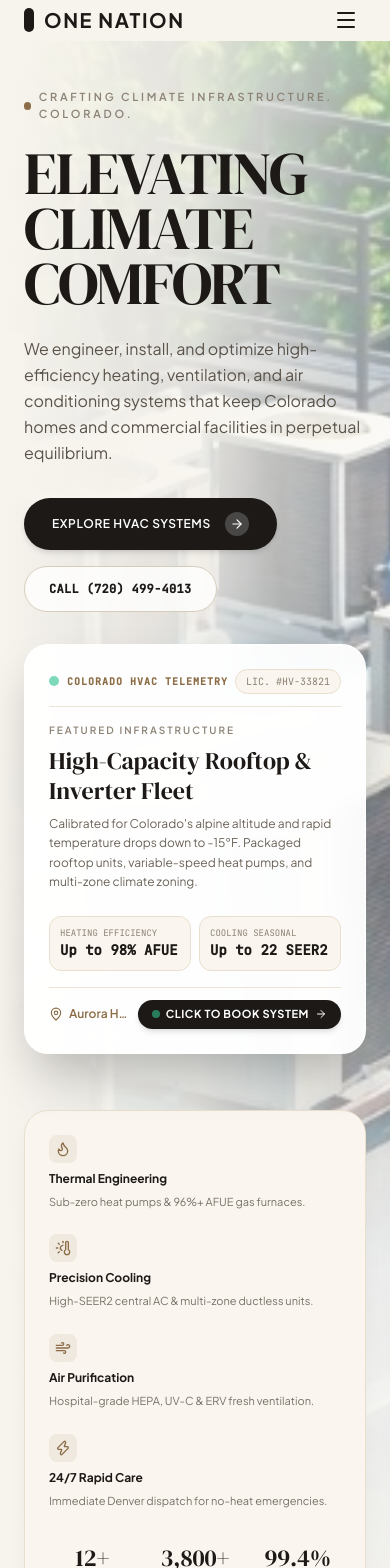
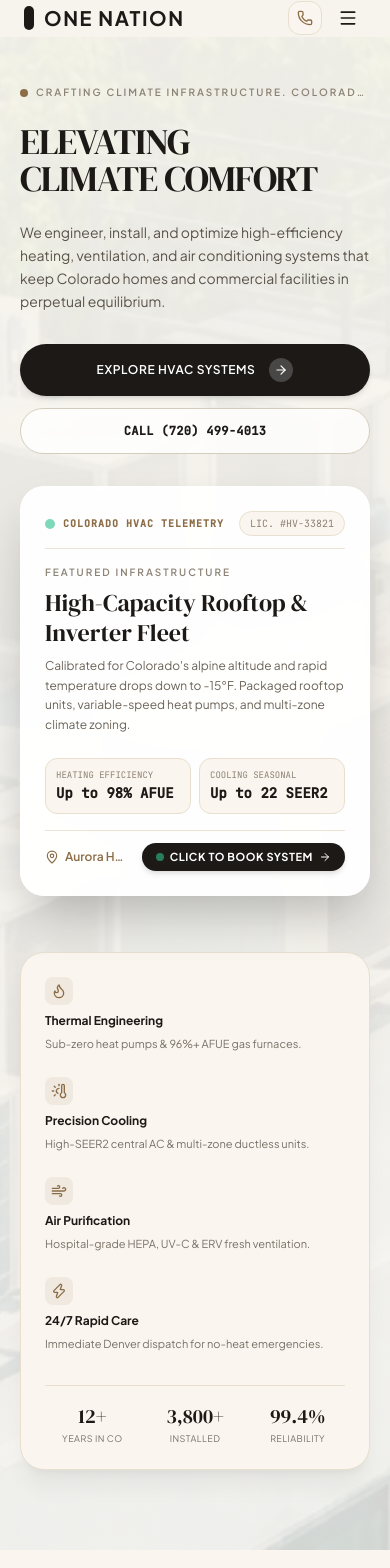
Before and after one commit to Muneeb850/HVAC, a React (Vite) app: page / in a window 390 px wide. Shown: the top 1568 px of the page. Built offline with nearby package versions, Linux system fonts and the light colour scheme; the HTML template or start-up script is replaced by a standard one.

Commit message:
Optimize responsive layout and lock color scheme for mobile devices

```diff
--- a/src/App.jsx
+++ b/src/App.jsx
@@ -16,7 +16,7 @@ export default function App() {
   const [modalInitialData, setModalInitialData] = useState(null);
   const [soundEnabled, setSoundEnabled] = useState(true);
   const [activeSymptom, setActiveSymptom] = useState(null);
-  const [currentTheme, setCurrentTheme] = useState('gold'); // 'gold' | 'onenation' | 'emerald' | 'nordic' | 'steel'
+  const [currentTheme, setCurrentTheme] = useState('nordic'); // 'nordic' default warm alabaster & terracotta stone
 
   useEffect(() => {
     document.documentElement.setAttribute('data-theme', currentTheme);
--- a/src/components/FinancingGuarantee.jsx
+++ b/src/components/FinancingGuarantee.jsx
@@ -10,8 +10,8 @@ export default function FinancingGuarantee({ playAudioClick }) {
       <div className="max-w-7xl mx-auto px-6 lg:px-10">
 
         {/* Financing Banner Card */}
-        <div className="rounded-3xl bg-[#1C1917] text-white p-8 sm:p-12 shadow-2xl relative overflow-hidden mb-20">
-          <div className="absolute top-0 right-0 w-96 h-96 bg-[#8C6C46]/10 blur-3xl pointer-events-none rounded-full" />
+        <div className="rounded-3xl bg-[#1C1917] text-white p-6 sm:p-12 shadow-2xl relative overflow-hidden mb-20">
+          <div className="absolute -top-10 -right-10 w-64 h-64 sm:w-96 sm:h-96 bg-[#8C6C46]/10 blur-3xl pointer-events-none rounded-full" />
 
           <div className="grid grid-cols-1 lg:grid-cols-12 gap-8 items-center relative z-10">
             <div className="lg:col-span-8 space-y-4">
--- a/src/components/Hero.jsx
+++ b/src/components/Hero.jsx
@@ -14,13 +14,31 @@ export default function Hero({ onOpenBooking, playAudioClick }) {
           className="w-full h-full object-cover object-center brightness-[1.07] contrast-[1.03]"
         />
 
-        {/* Architectural Warm Alabaster Scrim preserving exact theme palette and legibility */}
-        <div className="absolute inset-0 bg-gradient-to-r from-[#F7F4EE] via-[#F7F4EE]/85 to-[#F7F4EE]/35 lg:to-[#F7F4EE]/10" />
-        <div className="absolute inset-0 bg-gradient-to-t from-[#F7F4EE] via-transparent to-[#F7F4EE]/45" />
+        {/* Mobile Scrim: Exact Warm Alabaster so mobile colors match laptop 100% */}
+        <div
+          className="absolute inset-0 lg:hidden pointer-events-none"
+          style={{
+            background: 'linear-gradient(to bottom, rgba(247, 244, 238, 0.96) 0%, rgba(247, 244, 238, 0.92) 55%, rgba(247, 244, 238, 0.85) 100%)'
+          }}
+        />
+
+        {/* Desktop Architectural Warm Alabaster Scrim */}
+        <div
+          className="hidden lg:block absolute inset-0 pointer-events-none"
+          style={{
+            background: 'linear-gradient(to right, rgba(247, 244, 238, 1) 0%, rgba(247, 244, 238, 0.90) 52%, rgba(247, 244, 238, 0.40) 80%, rgba(247, 244, 238, 0.10) 100%)'
+          }}
+        />
+        <div
+          className="hidden lg:block absolute inset-0 pointer-events-none"
+          style={{
+            background: 'linear-gradient(to top, rgba(247, 244, 238, 1) 0%, transparent 40%, rgba(247, 244, 238, 0.35) 100%)'
+          }}
+        />
       </div>
 
       {/* 2. Content & Words in FRONT of Background Picture */}
-      <div className="relative z-10 max-w-7xl mx-auto px-6 lg:px-10">
+      <div className="relative z-10 max-w-7xl mx-auto px-5 sm:px-6 lg:px-10">
 
         {/* Top Hero Grid */}
         <div className="grid grid-cols-1 lg:grid-cols-12 gap-8 lg:gap-12 items-center pt-2">
@@ -28,40 +46,40 @@ export default function Hero({ onOpenBooking, playAudioClick }) {
           {/* Left Column: Typography & Action */}
           <div className="lg:col-span-7 space-y-6">
             {/* Small uppercase tag */}
-            <div className="text-[11px] font-sans tracking-[0.25em] text-[#8C8275] uppercase font-semibold flex items-center gap-2">
-              <span className="w-2 h-2 rounded-full bg-[#8C6C46]" />
-              <span>CRAFTING CLIMATE INFRASTRUCTURE. COLORADO.</span>
+            <div className="text-[10px] sm:text-[11px] font-sans tracking-[0.2em] sm:tracking-[0.25em] text-[#8C8275] uppercase font-semibold flex items-center gap-2">
+              <span className="w-2 h-2 rounded-full bg-[#8C6C46] shrink-0" />
+              <span className="truncate">CRAFTING CLIMATE INFRASTRUCTURE. COLORADO.</span>
             </div>
 
             {/* Massive Editorial Serif Headline matching theme typography */}
-            <h1 className="text-6xl sm:text-7xl lg:text-[5.5rem] font-display font-medium uppercase tracking-tight text-[#1C1917] leading-[0.92]">
+            <h1 className="text-4xl sm:text-6xl lg:text-7xl xl:text-[5.5rem] font-display font-medium uppercase tracking-tight text-[#1C1917] leading-[1.02] sm:leading-[0.92]">
               ELEVATING <br />
               CLIMATE COMFORT
             </h1>
 
             {/* Clean, light subtext */}
-            <p className="text-base sm:text-lg text-[#5A534A] max-w-lg font-sans leading-relaxed">
+            <p className="text-sm sm:text-base lg:text-lg text-[#5A534A] max-w-lg font-sans leading-relaxed">
               We engineer, install, and optimize high-efficiency heating, ventilation, and air conditioning systems that keep Colorado homes and commercial facilities in perpetual equilibrium.
             </p>
 
             {/* Black Pill Button with Circular Arrow matching reference */}
-            <div className="pt-2 flex flex-wrap items-center gap-4">
+            <div className="pt-2 flex flex-col sm:flex-row items-stretch sm:items-center gap-3 sm:gap-4">
               <button
                 onClick={() => {
                   if (playAudioClick) playAudioClick();
                   onOpenBooking({ service: 'heat-pumps' });
                 }}
-                className="px-7 py-3.5 rounded-full bg-[#1C1917] hover:bg-[#332E29] text-white font-sans text-xs font-semibold uppercase tracking-wider flex items-center gap-3.5 shadow-md hover:scale-[1.02] active:scale-95 transition-all group"
+                className="w-full sm:w-auto justify-center px-7 py-3.5 rounded-full bg-[#1C1917] hover:bg-[#332E29] text-white font-sans text-xs font-semibold uppercase tracking-wider flex items-center gap-3.5 shadow-md hover:scale-[1.02] active:scale-95 transition-all group"
               >
                 <span>EXPLORE HVAC SYSTEMS</span>
-                <span className="w-6 h-6 rounded-full bg-white/20 flex items-center justify-center group-hover:translate-x-1 transition-transform">
+                <span className="w-6 h-6 rounded-full bg-white/20 flex items-center justify-center group-hover:translate-x-1 transition-transform shrink-0">
                   <ArrowRight className="w-3.5 h-3.5 text-white" />
                 </span>
               </button>
 
               <a
                 href={`tel:${COMPANY_INFO.phone}`}
-                className="px-6 py-3.5 rounded-full border border-[#D5CDBC] text-[#1C1917] hover:border-[#1C1917] bg-white/80 backdrop-blur-sm font-mono text-xs font-semibold tracking-wide transition-all"
+                className="w-full sm:w-auto text-center px-6 py-3.5 rounded-full border border-[#D5CDBC] text-[#1C1917] hover:border-[#1C1917] bg-white/80 backdrop-blur-sm font-mono text-xs font-semibold tracking-wide transition-all"
               >
                 CALL (720) 499-4013
               </a>
@@ -192,20 +210,20 @@ export default function Hero({ onOpenBooking, playAudioClick }) {
             <div className="hidden md:block w-px h-16 bg-[#D8CEBA]" />
 
             {/* 3 Metrics */}
-            <div className="md:col-span-3 grid grid-cols-3 gap-4 text-center">
+            <div className="md:col-span-3 grid grid-cols-3 gap-2 sm:gap-4 text-center pt-4 md:pt-0 border-t md:border-t-0 border-[#E8DFCE]">
               <div>
-                <div className="text-2xl lg:text-3xl font-display font-medium text-[#1C1917]">12+</div>
-                <div className="text-[10px] font-sans text-[#787168] uppercase tracking-wider mt-0.5">Years Serving CO</div>
+                <div className="text-xl sm:text-2xl lg:text-3xl font-display font-medium text-[#1C1917]">12+</div>
+                <div className="text-[9px] sm:text-[10px] font-sans text-[#787168] uppercase tracking-wider mt-0.5">Years in CO</div>
               </div>
 
               <div>
-                <div className="text-2xl lg:text-3xl font-display font-medium text-[#1C1917]">3,800+</div>
-                <div className="text-[10px] font-sans text-[#787168] uppercase tracking-wider mt-0.5">Systems Installed</div>
+                <div className="text-xl sm:text-2xl lg:text-3xl font-display font-medium text-[#1C1917]">3,800+</div>
+                <div className="text-[9px] sm:text-[10px] font-sans text-[#787168] uppercase tracking-wider mt-0.5">Installed</div>
               </div>
 
               <div>
-                <div className="text-2xl lg:text-3xl font-display font-medium text-[#1C1917]">99.4%</div>
-                <div className="text-[10px] font-sans text-[#787168] uppercase tracking-wider mt-0.5">Reliability Rate</div>
+                <div className="text-xl sm:text-2xl lg:text-3xl font-display font-medium text-[#1C1917]">99.4%</div>
+                <div className="text-[9px] sm:text-[10px] font-sans text-[#787168] uppercase tracking-wider mt-0.5">Reliability</div>
               </div>
             </div>
 
--- a/src/components/Navbar.jsx
+++ b/src/components/Navbar.jsx
@@ -84,10 +84,29 @@ export default function Navbar({ onOpenBooking, soundEnabled, setSoundEnabled, p
             </button>
           </div>
 
-          {/* Mobile Menu Toggle Button */}
+          {/* Mobile Quick Action: Call Button + Menu Toggle */}
+          <div className="flex sm:hidden items-center gap-2 shrink-0">
+            <a
+              href={`tel:${COMPANY_INFO.phone}`}
+              className="p-2 rounded-xl text-[#8C6C46] bg-[#FAF5EE] border border-[#E8DFCE] active:scale-95 transition"
+              aria-label="Call (720) 499-4013"
+            >
+              <Phone className="w-4 h-4" />
+            </a>
+
+            <button
+              onClick={() => setMobileMenuOpen(!mobileMenuOpen)}
+              className="p-2 rounded-xl text-[#1C1917] hover:bg-[#EFEAE0] transition"
+              aria-label="Toggle Navigation"
+            >
+              {mobileMenuOpen ? <X className="w-5 h-5" /> : <Menu className="w-5 h-5" />}
+            </button>
+          </div>
+
+          {/* Tablet Menu Toggle Button */}
           <button
             onClick={() => setMobileMenuOpen(!mobileMenuOpen)}
-            className="lg:hidden p-2 rounded-xl text-[#1C1917] hover:bg-[#EFEAE0] transition"
+            className="hidden sm:block lg:hidden p-2 rounded-xl text-[#1C1917] hover:bg-[#EFEAE0] transition"
           >
             {mobileMenuOpen ? <X className="w-6 h-6" /> : <Menu className="w-6 h-6" />}
           </button>
--- a/src/index.css
+++ b/src/index.css
@@ -2,8 +2,41 @@
 @tailwind components;
 @tailwind utilities;
 
-/* Theme Color System Variables */
-:root, [data-theme="onenation"] {
+/* Theme Color System Variables & Mobile Color Lock */
+:root {
+  color-scheme: light;
+  -webkit-text-size-adjust: 100%;
+  text-size-adjust: 100%;
+  -webkit-tap-highlight-color: transparent;
+}
+
+:root, [data-theme="nordic"] {
+  /* Dark Sections: Warm Charcoal */
+  --bg-dark-primary: #121417;
+  --bg-dark-secondary: #1A1D21;
+  --bg-dark-card: #22262B;
+  --border-dark: #2E3339;
+  --text-dark-primary: #F5F4F0;
+  --text-dark-secondary: #A0A5AA;
+
+  /* Light Sections: Warm Alabaster Stone */
+  --bg-light-primary: #F7F4EE;
+  --bg-light-secondary: #FAF5EE;
+  --bg-light-card: #FFFFFF;
+  --border-light: #EAE3D6;
+  --text-light-primary: #1C1917;
+  --text-light-secondary: #5A534A;
+
+  /* Accents: Terracotta Bronze & Amber */
+  --accent-primary: #8C6C46;
+  --accent-primary-hover: #755938;
+  --accent-secondary: #B8936D;
+  --accent-glow: rgba(140, 108, 70, 0.15);
+  --badge-bg: #FAF5EE;
+  --badge-text: #8C6C46;
+}
+
+[data-theme="onenation"] {
   /* Dark Sections: Midnight Navy */
   --bg-dark-primary: #0A1322;
   --bg-dark-secondary: #0F1B2E;
```
Also changed, not shown: index.html (+12 -7 lines).
